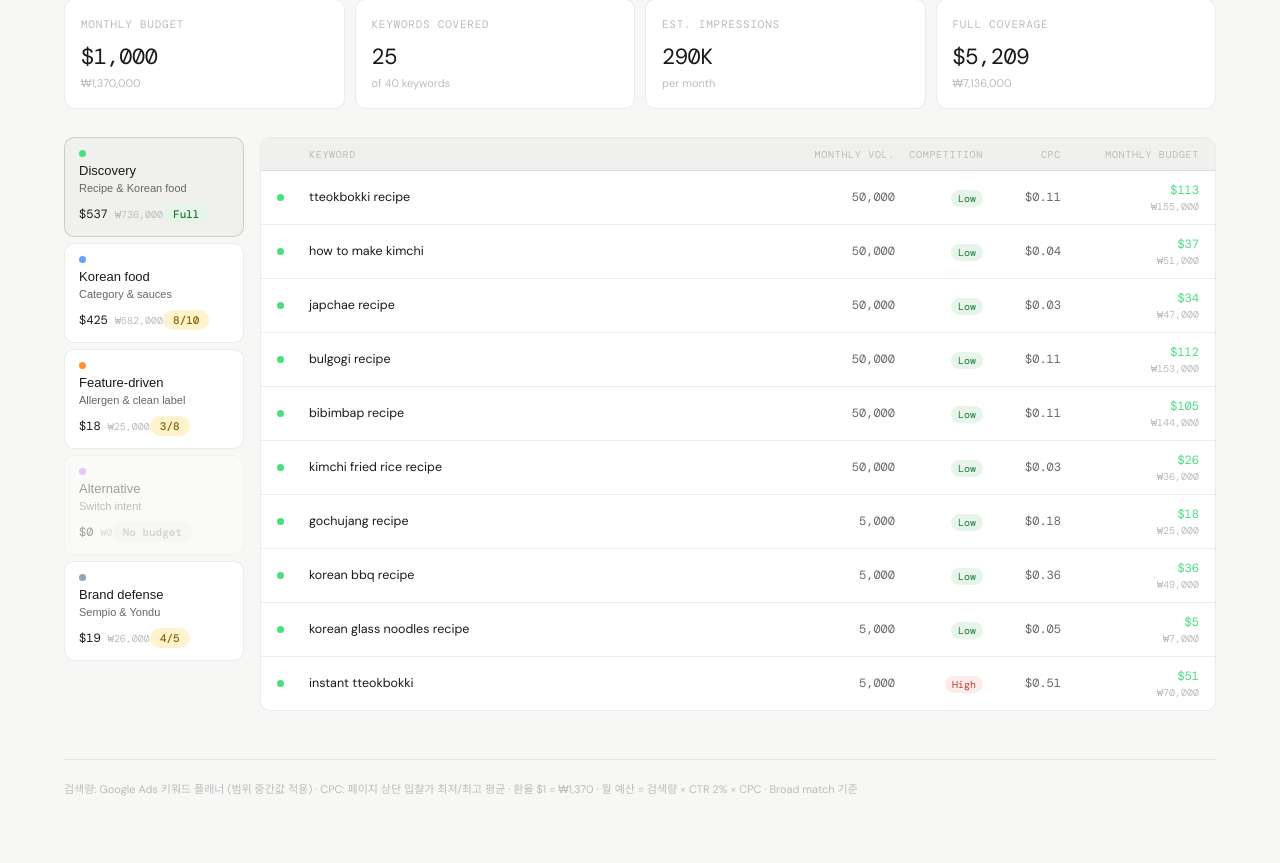
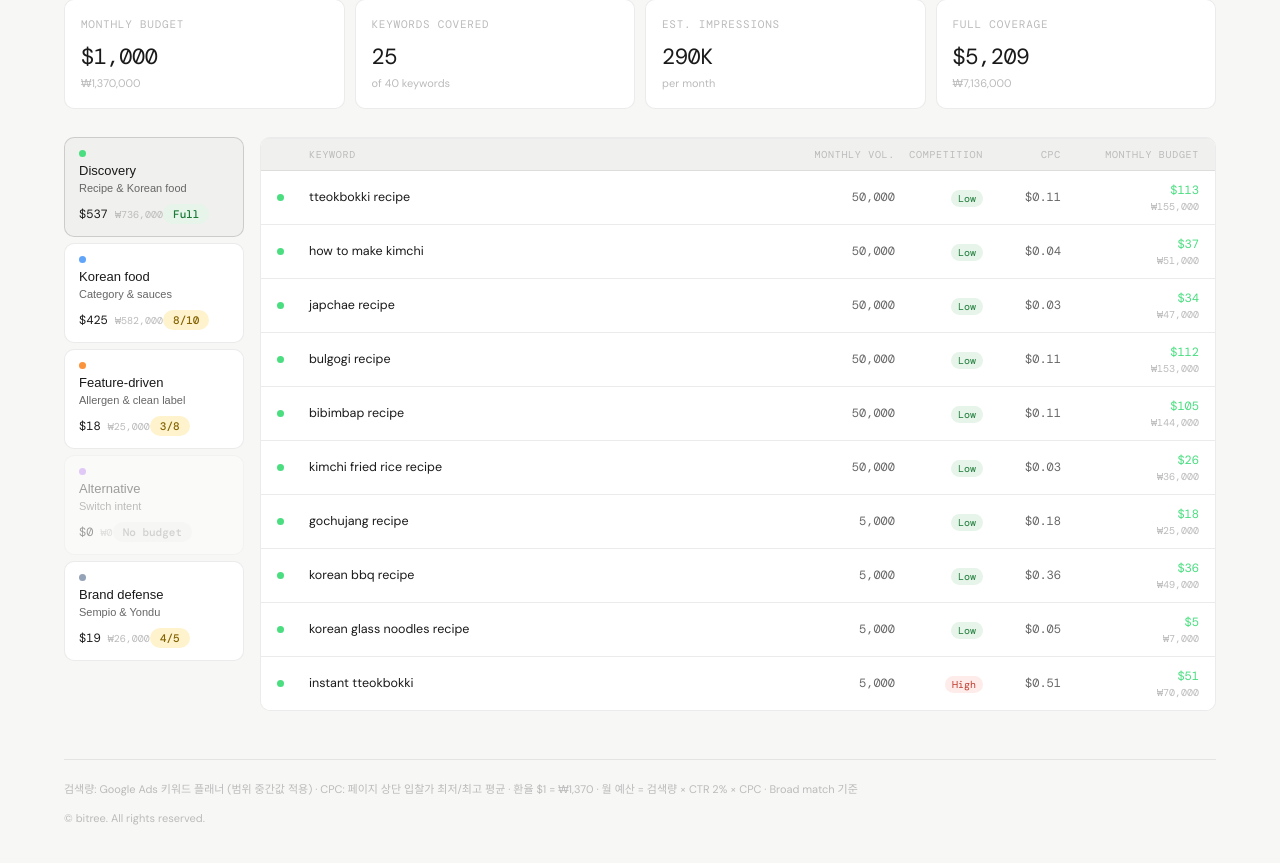
Before and after one commit to mona9245/sempio-sem-simulator_v2, a React (Vite) app: page / in a window 1280 px wide. Shown: the part 318-1181 px from the top of the page. Built offline with nearby package versions, Linux system fonts and the light colour scheme.

Commit message:
푸터에 bitree 저작권 문구 추가

```diff
--- a/src/App.css
+++ b/src/App.css
@@ -382,6 +382,11 @@
   border-top: 1px solid var(--border);
   padding-top: 20px;
 }
+.footer-copyright {
+  margin-top: 10px;
+  font-size: 11px;
+  color: var(--text3);
+}
 
 @media (max-width: 640px) {
   .stat-cards { grid-template-columns: repeat(2, 1fr); }
--- a/src/App.jsx
+++ b/src/App.jsx
@@ -192,6 +192,7 @@
 
         <footer className="app-footer">
           검색량: Google Ads 키워드 플래너 (범위 중간값 적용) · CPC: 페이지 상단 입찰가 최저/최고 평균 · 환율 $1 = ₩1,370 · 월 예산 = 검색량 × CTR 2% × CPC · Broad match 기준
+          <div className="footer-copyright">© bitree. All rights reserved.</div>
         </footer>
       </main>
     </div>
```
